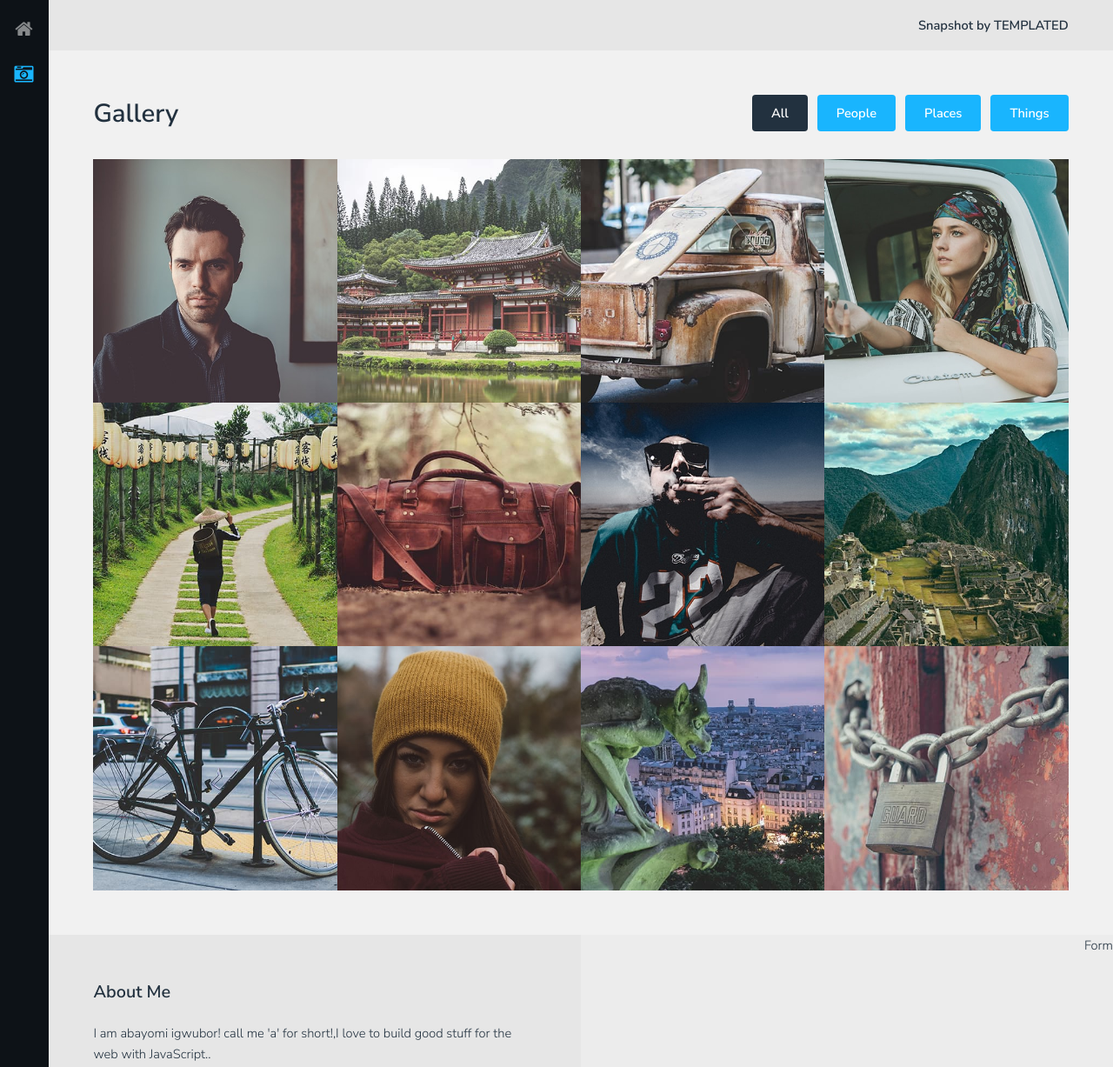
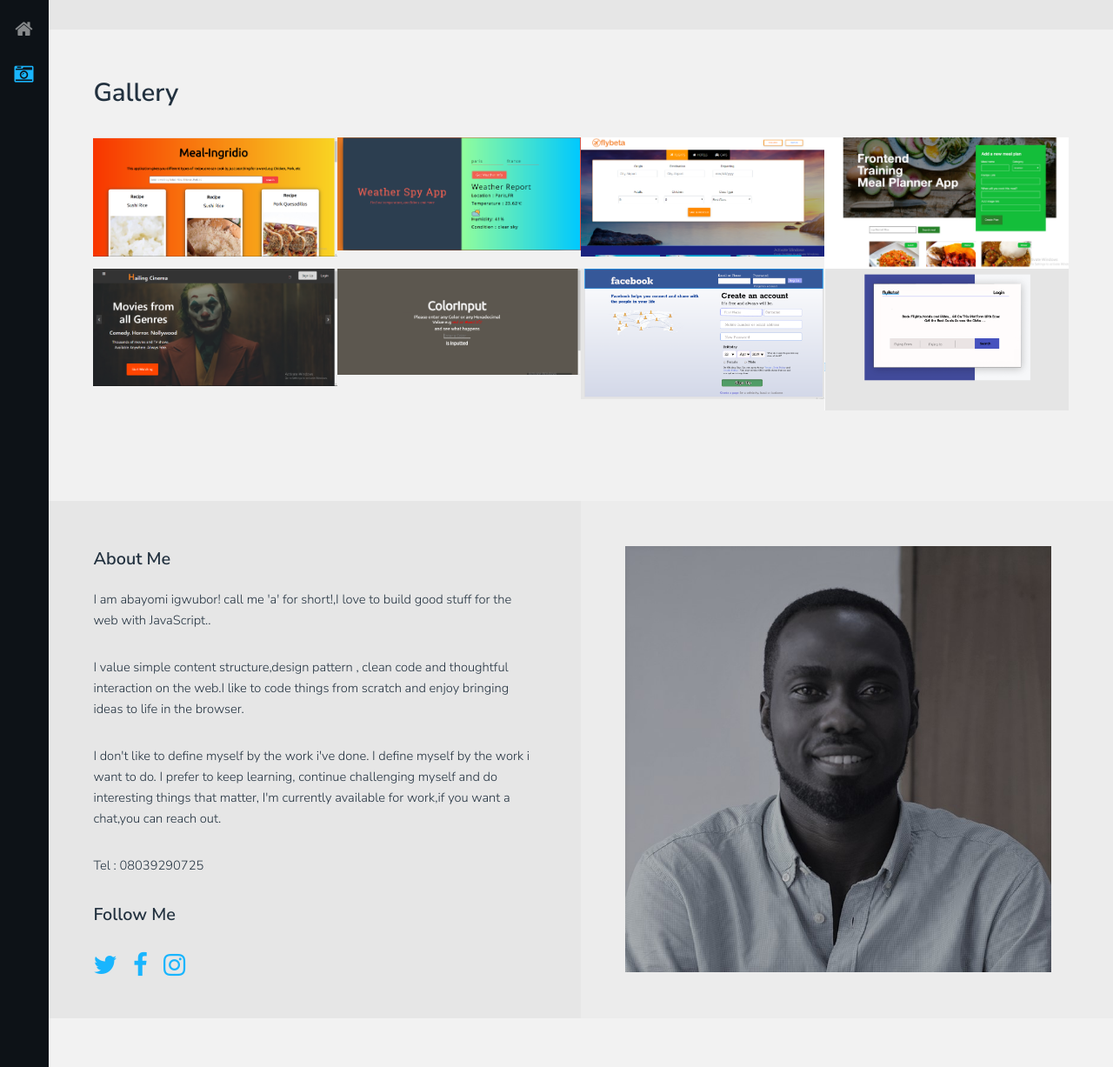
Before and after one commit to unbeatable-abayomi/snapShot, a plain HTML site: page gallery.html in a window 1280 px wide. Shown: the top 1227 px of the page at 87% size. Drawn offline with Linux system fonts and the light colour scheme.

Commit message:
improvedSecondTime

```diff
--- a/assets/css/main.css
+++ b/assets/css/main.css
@@ -1612,3 +1612,9 @@
 			}
 
 		}
+
+		@media(max-width: 768px){
+			#myimage{
+				display: none !important;
+			}
+		}
--- a/gallery.html
+++ b/gallery.html
@@ -28,7 +28,7 @@
 
 					<!-- Header -->
 						<header id="header">
-							<div>Snapshot <span>by TEMPLATED</span></div>
+
 						</header>
 
 					<!-- Gallery -->
@@ -40,50 +40,39 @@
 									<!-- Filters -->
 										<header>
 											<h1>Gallery</h1>
-											<ul class="tabs">
+											<!-- <ul class="tabs">
 												<li><a href="#" data-tag="all" class="button active">All</a></li>
 												<li><a href="#" data-tag="people" class="button">People</a></li>
 												<li><a href="#" data-tag="place" class="button">Places</a></li>
 												<li><a href="#" data-tag="thing" class="button">Things</a></li>
-											</ul>
+											</ul> -->
 										</header>
 
 										<div class="content">
-											<div class="media all people">
-												<a href="images/fulls/01.jpg"><img src="images/thumbs/01.jpg" alt="" title="This right here is a caption." /></a>
+											<div class="media">
+												<a href="images/meal-ingrido.PNG"><img src="images/meal-ingrido.PNG" alt="" title="This right here is a caption." /></a>
 											</div>
-											<div class="media all place">
-												<a href="images/fulls/05.jpg"><img src="images/thumbs/05.jpg" alt="" title="This right here is a caption." /></a>
+											<div class="media">
+												<a href="images/Capture_true.PNG"><img src="images/Capture_true.PNG" alt="" title="This right here is a caption." /></a>
 											</div>
-											<div class="media all thing">
-												<a href="images/fulls/09.jpg"><img src="images/thumbs/09.jpg" alt="" title="This right here is a caption." /></a>
+											<div class="media">
+												<a href="images/flybeta.PNG"><img src="images/flybeta.PNG" alt="" title="This right here is a caption." /></a>
 											</div>
-											<div class="media all people">
-												<a href="images/fulls/02.jpg"><img src="images/thumbs/02.jpg" alt="" title="This right here is a caption." /></a>
+											<div class="media">
+												<a href="images/meal-plan.PNG"><img src="images/meal-plan.PNG" alt="" title="This right here is a caption." /></a>
 											</div>
-											<div class="media all place">
-												<a href="images/fulls/06.jpg"><img src="images/thumbs/06.jpg" alt="" title="This right here is a caption." /></a>
+											<div class="media">
+												<a href="images/hailingcine.PNG"><img src="images/hailingcine.PNG" alt="" title="This right here is a caption." /></a>
 											</div>
-											<div class="media all thing">
-												<a href="images/fulls/10.jpg"><img src="images/thumbs/10.jpg" alt="" title="This right here is a caption." /></a>
+											<div class="media">
+												<a href="images/colorinput.PNG"><img src="images/colorinput.PNG" alt="" title="This right here is a caption." /></a>
 											</div>
-											<div class="media all people">
-												<a href="images/fulls/03.jpg"><img src="images/thumbs/03.jpg" alt="" title="This right here is a caption." /></a>
+											<div class="media">
+												<a href="images/facebookClone.PNG"><img src="images/facebookClone.PNG" alt="" title="This right here is a caption." /></a>
+
 											</div>
-											<div class="media all place">
-												<a href="images/fulls/07.jpg"><img src="images/thumbs/07.jpg" alt="" title="This right here is a caption." /></a>
-											</div>
-											<div class="media all thing">
-												<a href="images/fulls/11.jpg"><img src="images/thumbs/11.jpg" alt="" title="This right here is a caption." /></a>
-											</div>
-											<div class="media all people">
-												<a href="images/fulls/04.jpg"><img src="images/thumbs/04.jpg" alt="" title="This right here is a caption." /></a>
-											</div>
-											<div class="media all place">
-												<a href="images/fulls/08.jpg"><img src="images/thumbs/08.jpg" alt="" title="This right here is a caption." /></a>
-											</div>
-											<div class="media all thing">
-												<a href="images/fulls/12.jpg"><img src="images/thumbs/12.jpg" alt="" title="This right here is a caption." /></a>
+											<div class="media">
+												<a href="images/flybetapic.PNG"><img src="images/flybetapic.PNG" alt="" title="This right here is a caption." /></a>
 											</div>
 										</div>
 								</div>
@@ -98,6 +87,7 @@
 									<p>I value simple content structure,design pattern , clean code and thoughtful interaction on the web.I like to code things from scratch and enjoy bringing ideas to life in the browser.</p>
 									<p> I don't like to define myself by the work i've done. I define myself by the work i want to do.       I prefer to keep learning, continue challenging myself and do interesting things that matter,
 										I'm currently available for work,if you want a chat,you can reach out.
+										<p>Tel : 08039290725</p>
 										</p>
 									<h3>Follow Me</h3>
 									<ul class="icons">
@@ -107,26 +97,9 @@
 									</ul>
 								</div>
 
-							Form
-								<div class="column">
-									<h3>Get in Touch</h3>
-									<form action="#" method="post">
-										<div class="field half first">
-											<label for="name">Name</label>
-											<input name="name" id="name" type="text" placeholder="Name">
-										</div>
-										<div class="field half">
-											<label for="email">Email</label>
-											<input name="email" id="email" type="email" placeholder="Email">
-										</div>
-										<div class="field">
-											<label for="message">Message</label>
-											<textarea name="message" id="message" rows="6" placeholder="Message"></textarea>
-										</div>
-										<ul class="actions">
-											<li><input value="Send Message" class="button" type="submit"></li>
-										</ul>
-									</form>
+
+								<div class="column" id="myimage">
+									<img src="./images/portfolo.jpg"  width="490px"  alt="myfoto"/>
 								</div>
 
 						</section>
@@ -134,7 +107,7 @@
 					<!-- Footer -->
 						<footer id="footer">
 							<div class="copyright">
-								&copy; Untitled Design: <a href="https://templated.co/">TEMPLATED</a>. Images: <a href="https://unsplash.com/">Unsplash</a>.
+
 							</div>
 						</footer>
 				</section>
```
Also changed, not shown: index.html (+2 -1 lines).
